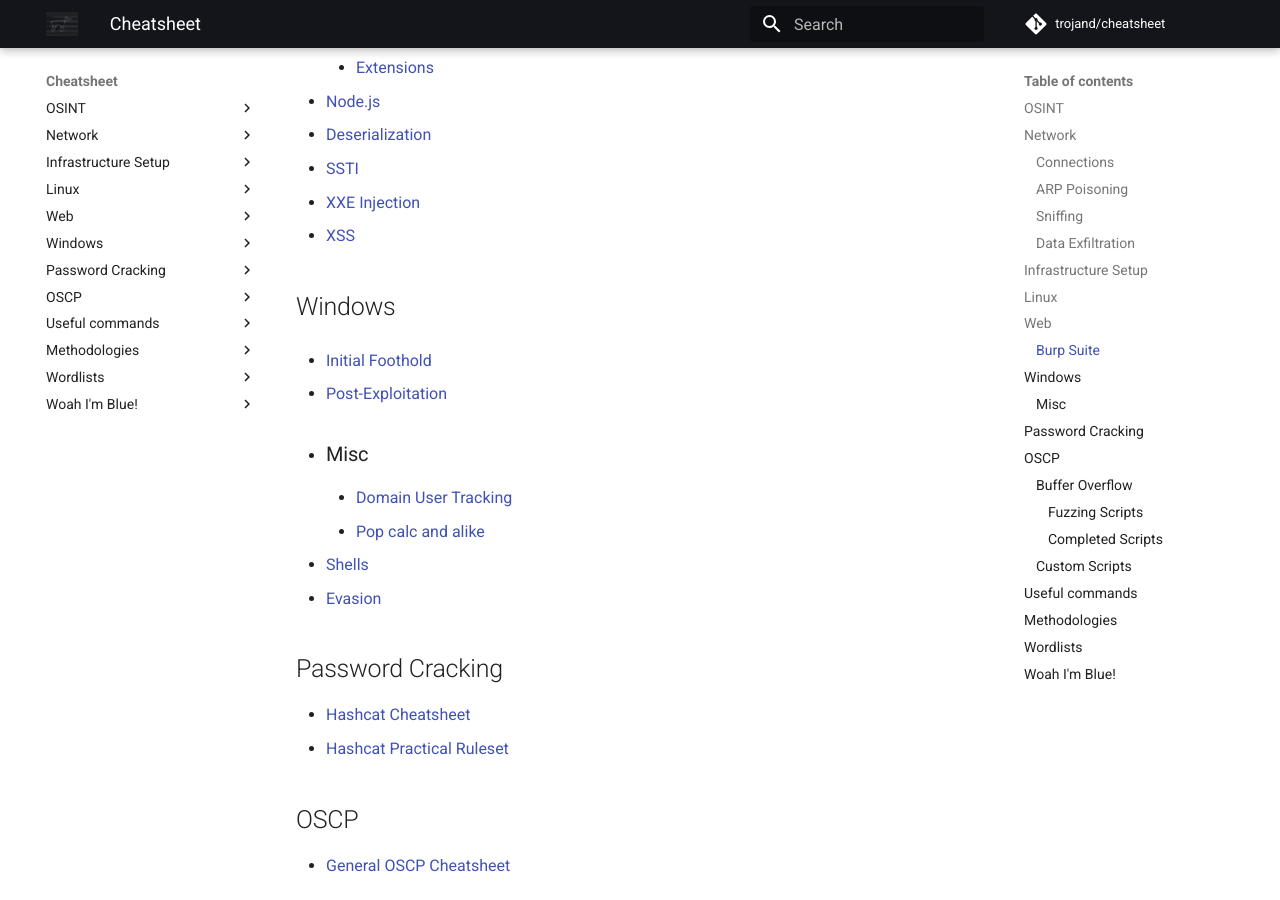
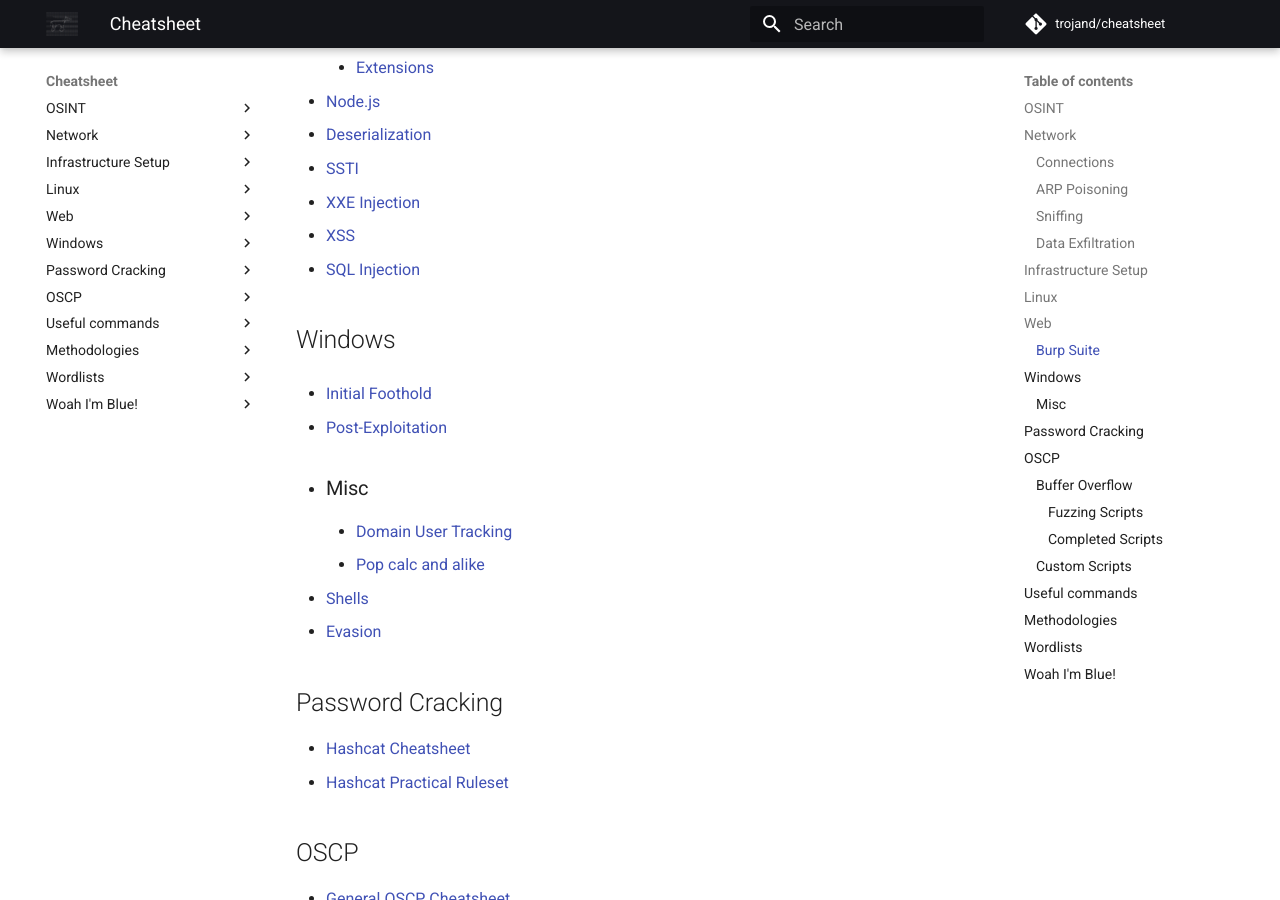
Before and after one commit to trojand/cheatsheet, an MkDocs documentation site: the page built from docs/index.md, in a window 1280 px wide and 900 px high, scrolled down 1806 px. Built offline with MkDocs 1.6.1 and Material for MkDocs 9.7.7, drawn with Linux system fonts in a browser that asks for light colours; comment, search, counter and statistics services are not loaded.

Commit message:
Update index.md

```diff
--- a/docs/index.md
+++ b/docs/index.md
@@ -52,6 +52,7 @@
 * [SSTI](Web/SSTI.md)
 * [XXE Injection](Web/XXE_Injection.md)
 * [XSS](Web/XSS.md)
+* [SQL Injection](Web/SQLi.md)
 
 
 ## Windows
```
